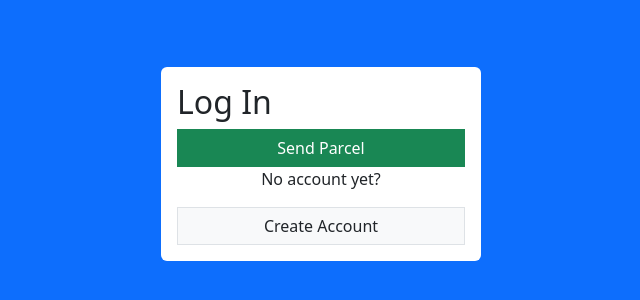
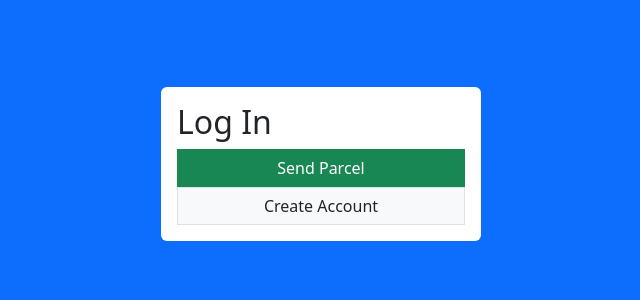
Before and after one commit to t2hale00/user-app, a React (Create React App) app in the folder frontend/: page /home in a window 1280 px wide. Shown: the part 236-536 px from the top of the page, without its empty margins (319-959 px from the left). Built offline with nearby package versions, Linux system fonts and the light colour scheme.

Commit message:
edited home.js

```diff
--- a/frontend/src/Home.js
+++ b/frontend/src/Home.js
@@ -14,7 +14,7 @@ function Home() {
             <button type='submit' className='btn btn-success w-100 rounded-0'>Send Parcel</button>
 
             <div className='d-flex justify-content-center align-items-center'>
-              <p>No account yet?</p>
+
             </div>
 
             <Link to="/" className='btn btn-default border w-100 bg-light rounded-0'>Create Account</Link>
```
